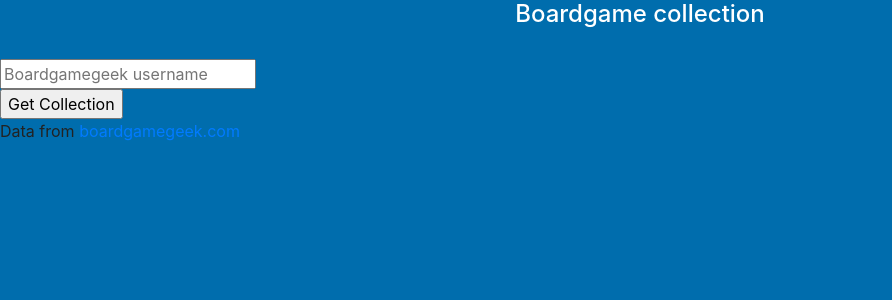
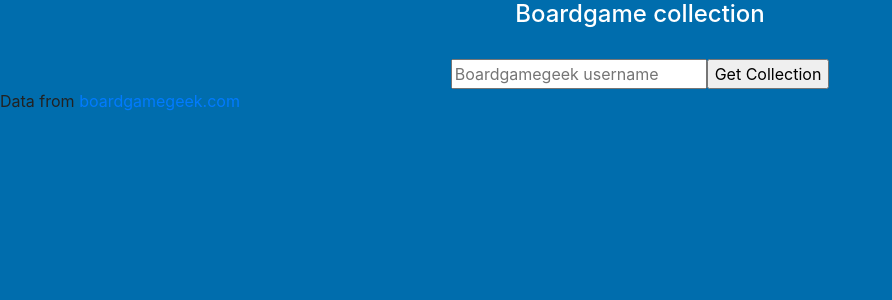
Before and after one commit to victorsowa/boardgame_squire, a Flask app: page / in a window 1280 px wide. Shown: the part 56-356 px from the top of the page, without its empty margins (0-892 px from the left). Run offline with Flask 2, Linux system fonts and the light colour scheme; some libraries are stand-ins or nearby versions.

Commit message:
Fix index form alignment

```diff
--- a/boardgames/static/css/site.css
+++ b/boardgames/static/css/site.css
@@ -9,15 +9,19 @@ body {
     background-color: #006dad;
     color: white;
     font-size: 14;
-
+    margin: auto;
+    width: 50%;
     padding: 0px 0px;
     text-align: center;
 }
-
     .hero h1 {
         font-size: 24px;
         margin-bottom: 30px;
         cursor: pointer;
+    }
+    .hero form{
+        display: flex;
+        justify-content: center;
     }
 
 .stats-banner {
--- a/boardgames/templates/index.html
+++ b/boardgames/templates/index.html
@@ -4,8 +4,8 @@
         <div class="hero-inner">
             <h1> Boardgame collection </h1>
             <form action="/" method="POST">
-                <input type="username" name="username" placeholder="Boardgamegeek username" required>
-                <input type="submit" value="Get Collection">
+                <input class="center" type="username" name="username" placeholder="Boardgamegeek username" required>
+                <input class="center" type="submit" value="Get Collection">
                 </form>
         </div>
     </div>
```
